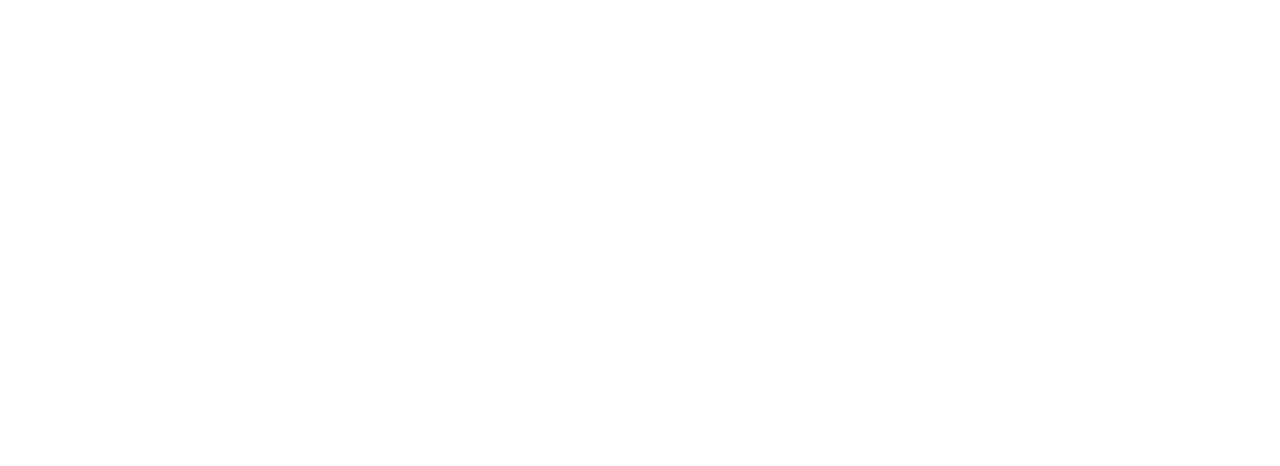
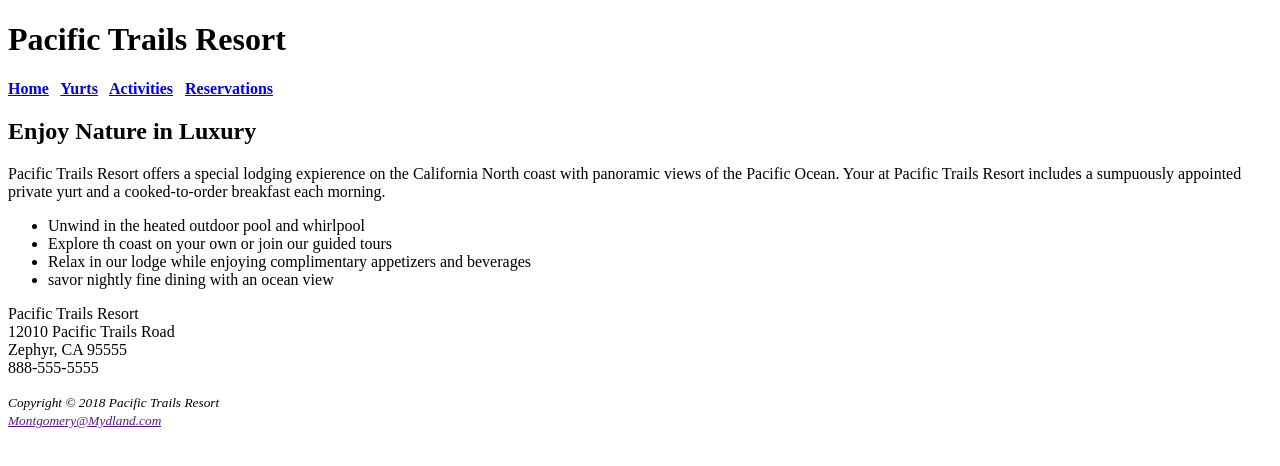
Before and after one commit to 44144-Sp22/ch2casestudy-MontyMydland, a plain HTML site: page index.html in a window 1280 px wide. Drawn offline with Linux system fonts and the light colour scheme.

Commit message:
creating website using basics
created a website using the basics of HTML  to create a website for a Resort. created a home page as well as a page for the yurts.

```diff
--- a/index.html
+++ b/index.html
@@ -1,10 +1,48 @@
 <!DOCTYPE html>
 <html lang="en">
 <head>
-<title>Pacific Trails Resort</title>
-<meta charset="utf-8">
+  <title>Pacific Trails Resort</title>
+  <meta charset="utf-8">
 </head>
+
 <body>
+
+  <!-- Structual elements - header, footer, nav, main -->
+  <h1>Pacific Trails Resort</h1>
+
+<!-- Anchor tags -used for specified links -->
+<nav>
+<b>
+  <a href="index.html" &nbsp;>Home</a>
+  &nbsp;
+  <a href="yurts.html">Yurts</a>
+  &nbsp;
+  <a href="activities.html">Activities</a>
+  &nbsp;
+  <a href="reservation.html">Reservations</a>
+</b>
+</nav>
+<main>
+<h2>Enjoy Nature in Luxury</h2>
+
+<p>Pacific Trails Resort offers a special lodging expierence on the California North coast with panoramic views of the Pacific Ocean. Your at Pacific Trails Resort includes a sumpuously appointed private yurt and a cooked-to-order breakfast each morning. </p>
+<ul>
+  <li>Unwind in the heated outdoor pool and whirlpool</li>
+  <li>Explore th coast on your own or join our guided tours</li>
+  <li>Relax in our lodge while enjoying complimentary appetizers and beverages</li>
+  <li>savor nightly fine dining with an ocean view</li>
+</ul>
+
+<div>
+<p>Pacific Trails Resort<br>12010 Pacific Trails Road<br>Zephyr, CA 95555<br>888-555-5555</p>
+</div>
+</main>
+
+<footer>
+<small><i>Copyright <span>&copy;<span> 2018 Pacific Trails Resort<br><a href>Montgomery@Mydland.com</a></i></small>
+</footer>
+
+
 
 </body>
 </html>
```
Also changed, not shown: activities.html (added, +22 -0 lines), reservation.html (added, +22 -0 lines), yurts.html (added, +40 -0 lines).
